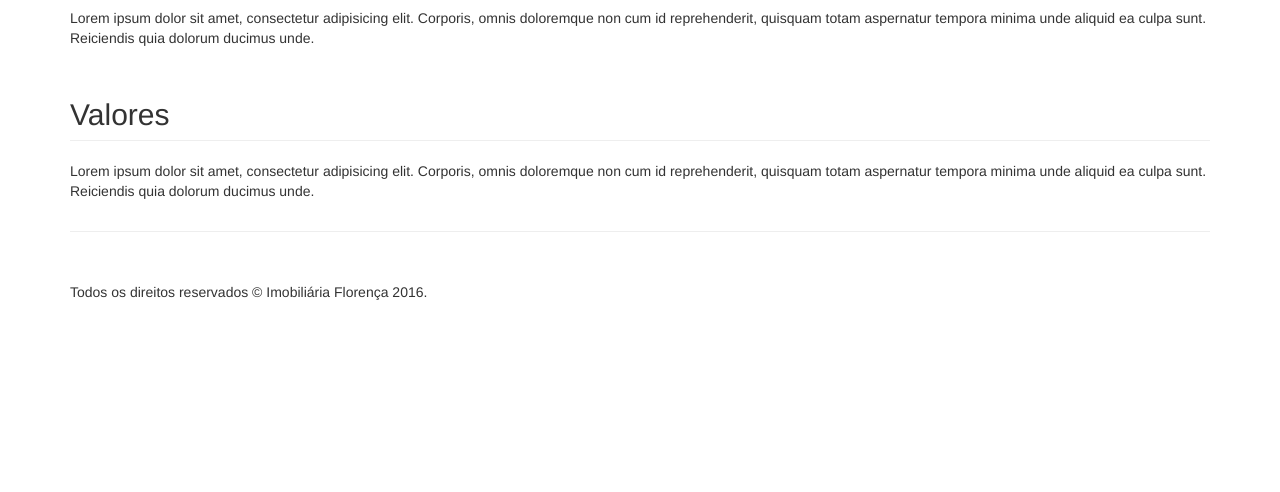
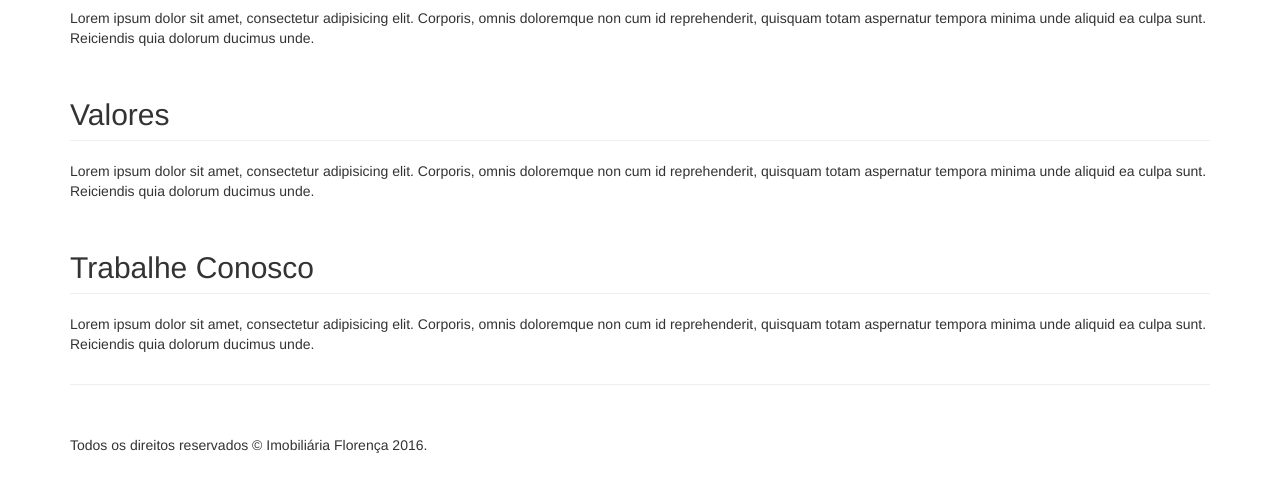
Before and after one commit to leandroseverino/application-florenca, a plain HTML site: page empresa.html in a window 1280 px wide. Shown: the part 644-1136 px from the top of the page. Before the commit the page ends 1006 px from the top, so only its background shows below. Drawn offline with Linux system fonts and the light colour scheme.

Commit message:
#http://www.hostedredmine.com/issues/563523

```diff
--- a/empresa.html
+++ b/empresa.html
@@ -175,6 +175,14 @@
                 <p>Lorem ipsum dolor sit amet, consectetur adipisicing elit. Corporis, omnis doloremque non cum id reprehenderit, quisquam totam aspernatur tempora minima unde aliquid ea culpa sunt. Reiciendis quia dolorum ducimus unde.</p>
             </div>
         </div>
+        <div class="row">
+            <div class="col-lg-12">
+                <h2 class="page-header">Trabalhe Conosco</h2>
+            </div>
+            <div class="col-lg-12">
+                <p>Lorem ipsum dolor sit amet, consectetur adipisicing elit. Corporis, omnis doloremque non cum id reprehenderit, quisquam totam aspernatur tempora minima unde aliquid ea culpa sunt. Reiciendis quia dolorum ducimus unde.</p>
+            </div>
+        </div>
 
         <hr>
 
```
